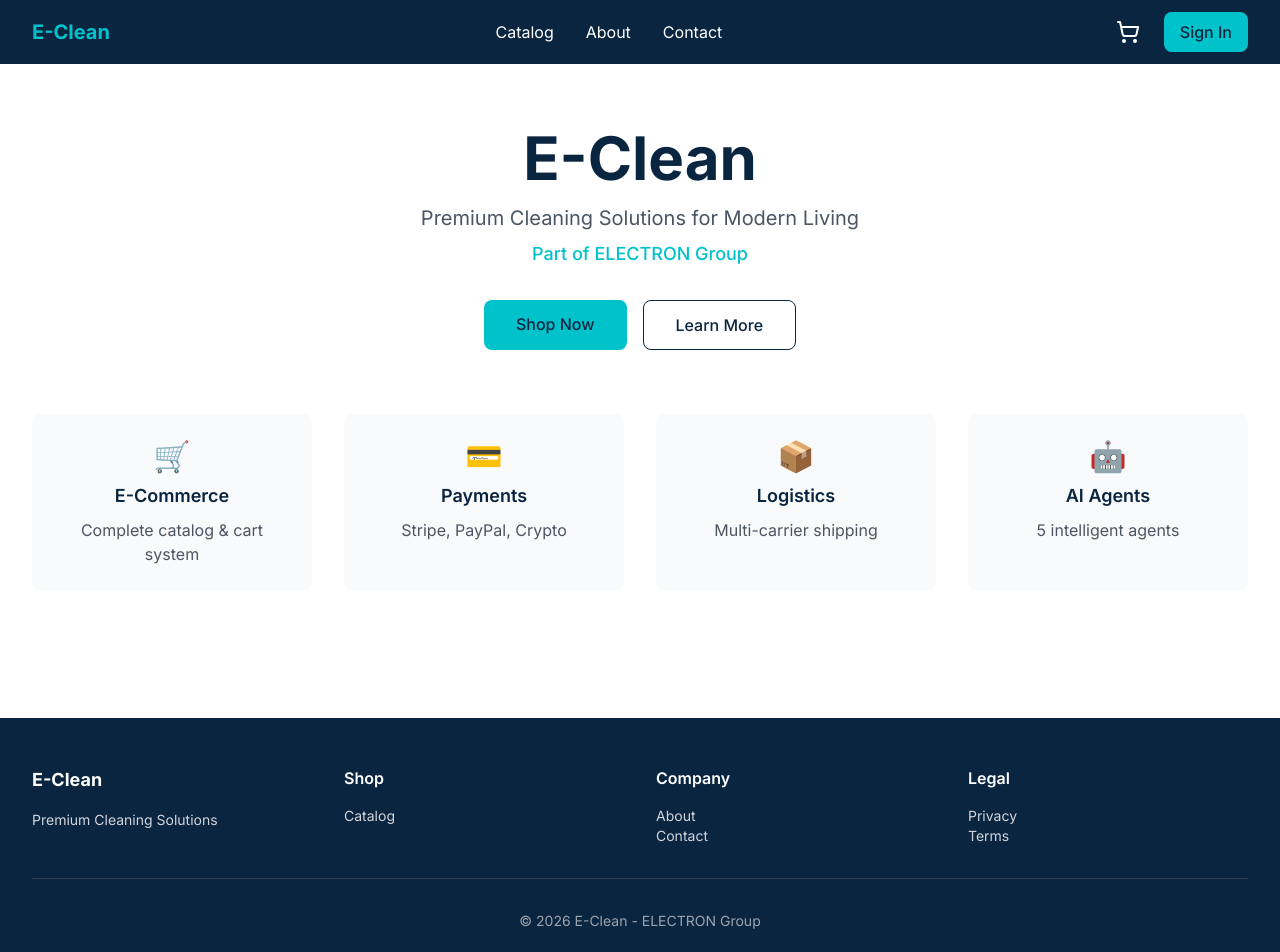
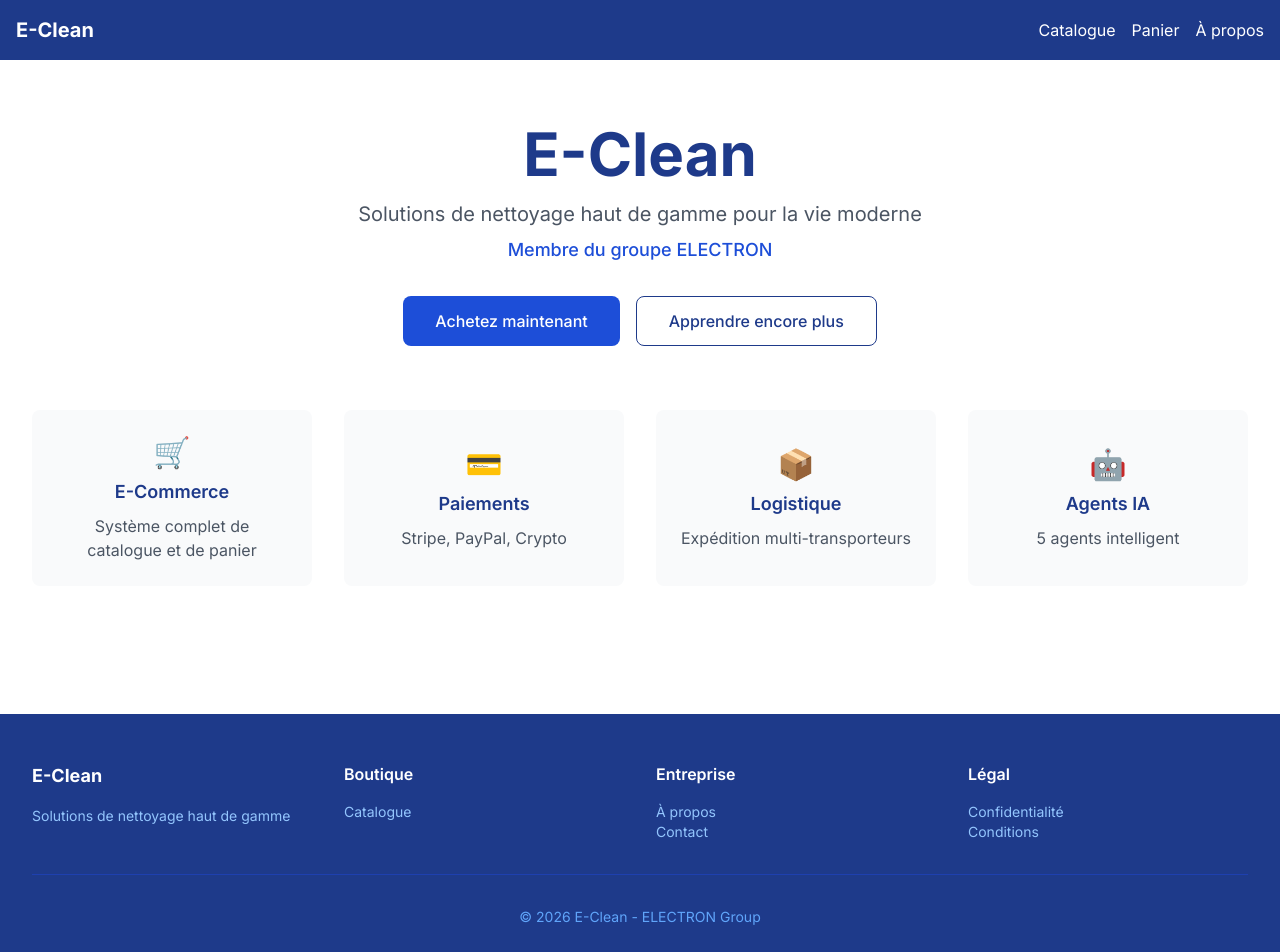
Before and after one commit to IlarionDossouyovo/E-Clean, a Next.js app in the folder full-app/: page / in a window 1280 px wide. Shown: the top 952 px of the page. Built offline with nearby package versions, Linux system fonts and the light colour scheme; no server answers.

Commit message:
Fix: Page d'accueil interactive avec boutons cliquables + page about

```diff
--- /dev/null
+++ b/full-app/app/about/page.tsx
@@ -0,0 +1,84 @@
+import { Metadata } from 'next'
+
+export const metadata: Metadata = {
+  title: 'À propos - E-Clean',
+  description: 'En savoir plus sur E-Clean - Votre plateforme e-commerce premium',
+}
+
+export default function AboutPage() {
+  return (
+    <div className="min-h-screen bg-gradient-to-b from-blue-50 to-white">
+      <div className="max-w-4xl mx-auto px-4 py-16">
+        <h1 className="text-4xl font-bold text-center text-blue-900 mb-8">
+          À propos de E-Clean
+        </h1>
+
+        <div className="bg-white rounded-2xl shadow-lg p-8">
+          <section className="mb-8">
+            <h2 className="text-2xl font-semibold text-blue-800 mb-4">
+              Notre Mission
+            </h2>
+            <p className="text-gray-600 leading-relaxed">
+              E-Clean est une plateforme e-commerce premium conçue pour offrir une expérience d'achat en ligne exceptionnelle.
+              Nous combinons technologie de pointe et service de qualité pour vous proposer
+              une solution de shopping moderne et sécurisée.
+            </p>
+          </section>
+
+          <section className="mb-8">
+            <h2 className="text-2xl font-semibold text-blue-800 mb-4">
+              Nos Valeurs
+            </h2>
+            <ul className="space-y-3 text-gray-600">
+              <li className="flex items-center">
+                <span className="w-2 h-2 bg-blue-500 rounded-full mr-3"></span>
+                Qualité premium
+              </li>
+              <li className="flex items-center">
+                <span className="w-2 h-2 bg-blue-500 rounded-full mr-3"></span>
+                Sécurité des données
+              </li>
+              <li className="flex items-center">
+                <span className="w-2 h-2 bg-blue-500 rounded-full mr-3"></span>
+                Service client réactif
+              </li>
+              <li className="flex items-center">
+                <span className="w-2 h-2 bg-blue-500 rounded-full mr-3"></span>
+                Innovation continue
+              </li>
+            </ul>
+          </section>
+
+          <section className="mb-8">
+            <h2 className="text-2xl font-semibold text-blue-800 mb-4">
+              Technologies
+            </h2>
+            <div className="flex flex-wrap gap-2">
+              {['Next.js 14', 'React', 'TypeScript', 'Prisma', 'SQLite', 'Tailwind CSS', 'Stripe'].map((tech) => (
+                <span key={tech} className="px-3 py-1 bg-blue-100 text-blue-700 rounded-full text-sm">
+                  {tech}
+                </span>
+              ))}
+            </div>
+          </section>
+
+          <section>
+            <h2 className="text-2xl font-semibold text-blue-800 mb-4">
+              Contact
+            </h2>
+            <p className="text-gray-600">
+              Pour toute question, contactez-nous à :{' '}
+              <a href="mailto:contact@e-clean.com" className="text-blue-600 hover:underline">
+                contact@e-clean.com
+              </a>
+            </p>
+          </section>
+        </div>
+
+        <div className="text-center mt-8 text-gray-500">
+          <p>© 2024 E-Clean. Tous droits réservés.</p>
+        </div>
+      </div>
+    </div>
+  )
+}
--- a/full-app/app/page.tsx
+++ b/full-app/app/page.tsx
@@ -1,89 +1,115 @@
+'use client'
+
 import Link from 'next/link'
-import Header from '@/components/header'
+import { useRouter } from 'next/navigation'
 
 export default function Home() {
+  const router = useRouter()
+
+  const handleCatalog = () => {
+    router.push('/catalog')
+  }
+
+  const handleAbout = () => {
+    router.push('/about')
+  }
+
+  const handleCart = () => {
+    router.push('/cart')
+  }
+
   return (
     <div className="min-h-screen bg-white">
-      <Header />
+      {/* Header simple */}
+      <header className="bg-blue-900 text-white py-4 px-4">
+        <div className="max-w-7xl mx-auto flex justify-between items-center">
+          <h1 className="text-xl font-bold">E-Clean</h1>
+          <nav className="flex gap-4">
+            <Link href="/catalog" className="hover:text-blue-200">Catalogue</Link>
+            <Link href="/cart" className="hover:text-blue-200">Panier</Link>
+            <Link href="/about" className="hover:text-blue-200">À propos</Link>
+          </nav>
+        </div>
+      </header>
 
       <main className="max-w-7xl mx-auto px-4 sm:px-6 lg:px-8 py-16">
         <div className="text-center">
-          <h1 className="text-4xl font-bold text-primary sm:text-5xl md:text-6xl">
+          <h1 className="text-4xl font-bold text-blue-900 sm:text-5xl md:text-6xl">
             E-Clean
           </h1>
           <p className="mt-4 text-xl text-gray-600 max-w-2xl mx-auto">
-            Premium Cleaning Solutions for Modern Living
+            Solutions de nettoyage haut de gamme pour la vie moderne
           </p>
-          <p className="mt-2 text-lg text-secondary font-medium">
-            Part of ELECTRON Group
+          <p className="mt-2 text-lg text-blue-700 font-medium">
+            Membre du groupe ELECTRON
           </p>
 
           <div className="mt-8 flex justify-center gap-4">
-            <Link
-              href="/catalog"
-              className="bg-secondary text-primary px-8 py-3 rounded-lg font-medium hover:bg-secondary/90"
+            <button
+              onClick={handleCatalog}
+              className="bg-blue-700 text-white px-8 py-3 rounded-lg font-medium hover:bg-blue-800 cursor-pointer"
             >
-              Shop Now
-            </Link>
-            <Link
-              href="/about"
-              className="border border-primary text-primary px-8 py-3 rounded-lg font-medium hover:bg-primary hover:text-white"
+              Achetez maintenant
+            </button>
+            <button
+              onClick={handleAbout}
+              className="border border-blue-900 text-blue-900 px-8 py-3 rounded-lg font-medium hover:bg-blue-900 hover:text-white cursor-pointer"
             >
-              Learn More
-            </Link>
+              Apprendre encore plus
+            </button>
           </div>
         </div>
 
         <div className="mt-16 grid grid-cols-1 gap-8 sm:grid-cols-2 lg:grid-cols-4">
-          <div className="bg-gray-50 rounded-lg p-6 text-center">
+          <button onClick={handleCatalog} className="bg-gray-50 rounded-lg p-6 text-center hover:bg-gray-100 cursor-pointer">
             <div className="text-3xl mb-2">🛒</div>
-            <h3 className="text-lg font-semibold text-primary">E-Commerce</h3>
-            <p className="text-gray-600 mt-2">Complete catalog & cart system</p>
-          </div>
+            <h3 className="text-lg font-semibold text-blue-900">E-Commerce</h3>
+            <p className="text-gray-600 mt-2">Système complet de catalogue et de panier</p>
+          </button>
 
-          <div className="bg-gray-50 rounded-lg p-6 text-center">
+          <button onClick={() => {}} className="bg-gray-50 rounded-lg p-6 text-center hover:bg-gray-100 cursor-pointer">
             <div className="text-3xl mb-2">💳</div>
-            <h3 className="text-lg font-semibold text-primary">Payments</h3>
+            <h3 className="text-lg font-semibold text-blue-900">Paiements</h3>
             <p className="text-gray-600 mt-2">Stripe, PayPal, Crypto</p>
-          </div>
+          </button>
 
-          <div className="bg-gray-50 rounded-lg p-6 text-center">
+          <button onClick={() => {}} className="bg-gray-50 rounded-lg p-6 text-center hover:bg-gray-100 cursor-pointer">
             <div className="text-3xl mb-2">📦</div>
-            <h3 className="text-lg font-semibold text-primary">Logistics</h3>
-            <p className="text-gray-600 mt-2">Multi-carrier shipping</p>
-          </div>
+            <h3 className="text-lg font-semibold text-blue-900">Logistique</h3>
+            <p className="text-gray-600 mt-2">Expédition multi-transporteurs</p>
+          </button>
 
-          <div className="bg-gray-50 rounded-lg p-6 text-center">
+          <button onClick={() => {}} className="bg-gray-50 rounded-lg p-6 text-center hover:bg-gray-100 cursor-pointer">
             <div className="text-3xl mb-2">🤖</div>
-            <h3 className="text-lg font-semibold text-primary">AI Agents</h3>
-            <p className="text-gray-600 mt-2">5 intelligent agents</p>
-          </div>
+            <h3 className="text-lg font-semibold text-blue-900">Agents IA</h3>
+            <p className="text-gray-600 mt-2">5 agents intelligent</p>
+          </button>
         </div>
       </main>
 
-      <footer className="bg-primary text-white py-12 mt-16">
+      <footer className="bg-blue-900 text-white py-12 mt-16">
         <div className="max-w-7xl mx-auto px-4 sm:px-6 lg:px-8">
           <div className="grid grid-cols-1 md:grid-cols-4 gap-8">
             <div>
               <h3 className="font-bold text-lg mb-4">E-Clean</h3>
-              <p className="text-gray-300 text-sm">Premium Cleaning Solutions</p>
+              <p className="text-blue-300 text-sm">Solutions de nettoyage haut de gamme</p>
             </div>
             <div>
-              <h4 className="font-semibold mb-4">Shop</h4>
-              <Link href="/catalog" className="text-gray-300 text-sm block hover:text-white">Catalog</Link>
+              <h4 className="font-semibold mb-4">Boutique</h4>
+              <button onClick={handleCatalog} className="text-blue-300 text-sm block hover:text-white">Catalogue</button>
             </div>
             <div>
-              <h4 className="font-semibold mb-4">Company</h4>
-              <Link href="/about" className="text-gray-300 text-sm block hover:text-white">About</Link>
-              <Link href="/contact" className="text-gray-300 text-sm block hover:text-white">Contact</Link>
+              <h4 className="font-semibold mb-4">Entreprise</h4>
+              <button onClick={handleAbout} className="text-blue-300 text-sm block hover:text-white">À propos</button>
+              <Link href="/contact" className="text-blue-300 text-sm block hover:text-white">Contact</Link>
             </div>
             <div>
-              <h4 className="font-semibold mb-4">Legal</h4>
-              <Link href="/privacy" className="text-gray-300 text-sm block hover:text-white">Privacy</Link>
-              <Link href="/terms" className="text-gray-300 text-sm block hover:text-white">Terms</Link>
+              <h4 className="font-semibold mb-4">Légal</h4>
+              <Link href="/privacy" className="text-blue-300 text-sm block hover:text-white">Confidentialité</Link>
+              <Link href="/terms" className="text-blue-300 text-sm block hover:text-white">Conditions</Link>
             </div>
           </div>
-          <div className="border-t border-gray-700 mt-8 pt-8 text-center text-gray-400 text-sm">
+          <div className="border-t border-blue-800 mt-8 pt-8 text-center text-blue-400 text-sm">
             © 2026 E-Clean - ELECTRON Group
           </div>
         </div>
--- a/full-app/package.json
+++ b/full-app/package.json
@@ -4,7 +4,7 @@
   "description": "E-Clean - Premium E-commerce Platform",
   "private": true,
   "scripts": {
-    "dev": "next dev",
+    "dev": "next dev -p 3001",
     "build": "next build",
     "start": "next start",
     "lint": "next lint",
```
Also changed, not shown: 1 other file (tests, documents, lock files or other folders).
